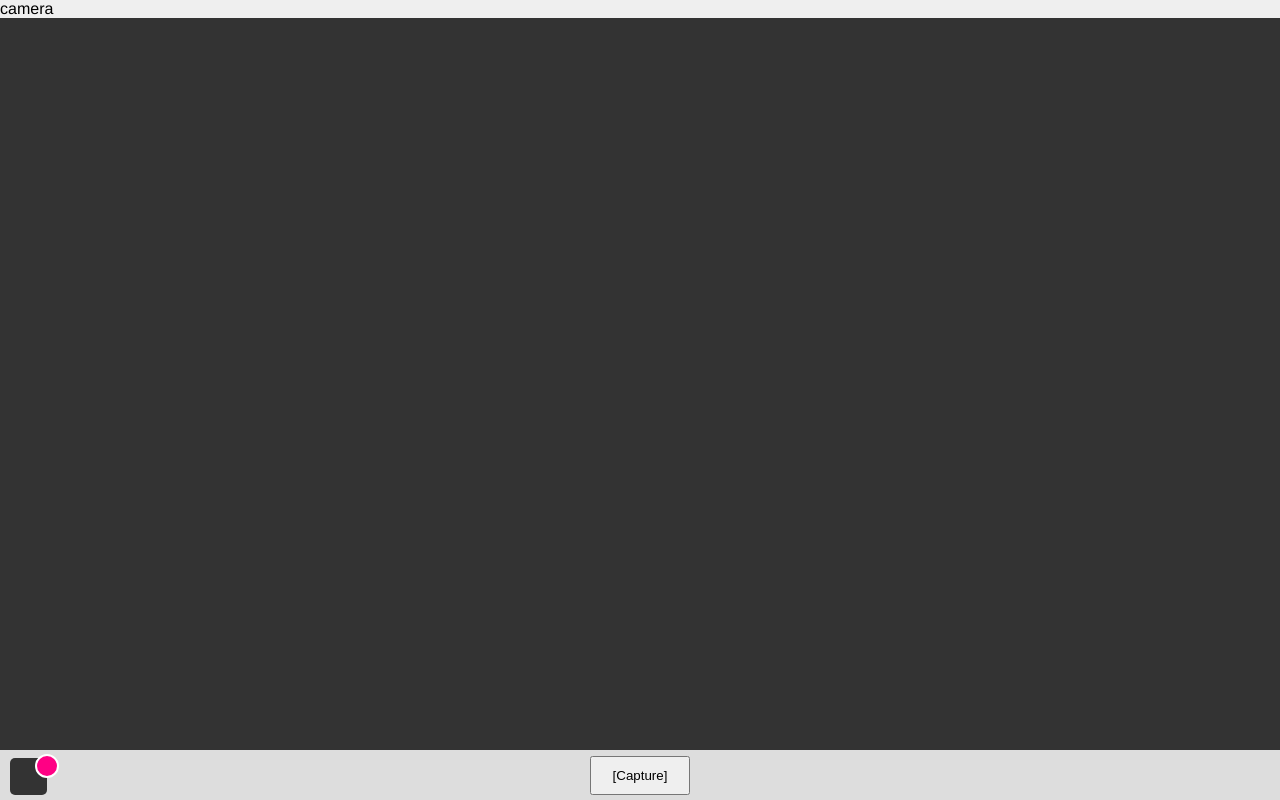
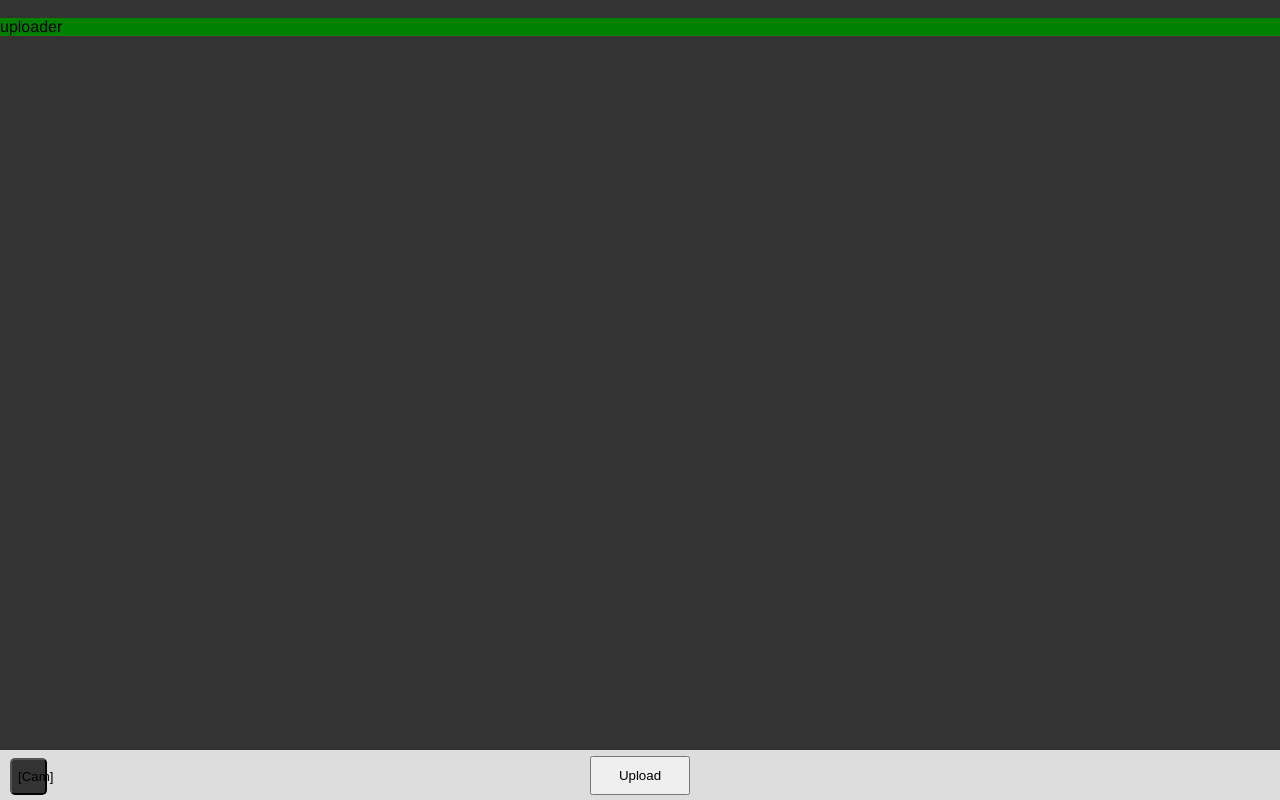
Before and after one commit to DottyGale/Simple-Camera, a plain HTML site: page www/index.html in a window 1280 px wide. Both pictures are taken after a click on the element 28 px from the left and 776 px from the top of the page. Drawn offline with Linux system fonts and the light colour scheme.

Commit message:
Add support for swapping footers on page changes

```diff
--- a/www/behavior.js
+++ b/www/behavior.js
@@ -26,12 +26,21 @@
 
 		}
 
+		function toggleFooter(element, visible) {
+			var footer = document.getElementById(element.getAttribute("data-key") + "-footer");
+			if (footer) {
+			    footer.style.display = (visible ? "block" : "none");
+			}
+		}
+
 		function hide(element) {
 			element.style.opacity = 0;
+			toggleFooter(element, false);
 		}
 
 		function show(element) {
 			element.style.opacity = 1;
+			toggleFooter(element, true);
 		}
 
 		out = {
--- a/www/index.html
+++ b/www/index.html
@@ -44,6 +44,8 @@
 		SCA.init();
 
 		SCA.showScreen('camera');
+
+		document.getElementById("preview").addEventListener("click", showUpload, false);
 	}
 
 	/* When this function is called, Cordova has been initialized and is ready to roll */
@@ -73,14 +75,13 @@
 			});
 		}
 
+		document.getElementById("capture").addEventListener("click", captureHandler, false);
+	}
+
 	function showUpload() {
 		console.log("Preview box clicked...");
 		CaptureStream.endCapture();
 		SCA.showScreen('uploader');
-    }
-
-    document.getElementById("capture").addEventListener("click", captureHandler, false);
-    document.getElementById("preview").addEventListener("click", showUpload, false);
 	}
 
 	</script>
@@ -95,12 +96,20 @@
 			<section class="photostream" data-key="photostream" style="background-color:red;">photostream</section>
 		</div>
 		<footer>
+			<div id="camera-footer" class="section-footer">
 				<p>
-				<div id="preview" onClick="showUpload();">
+					<div id="preview" class="button-left">
 						<span class="badge"></span>
 					</div>
-				<button id="capture">[Capture]</button>
+					<button id="capture" class="button-main">[Capture]</button>
 				</p>
+			</div>
+			<div id="uploader-footer" class="section-footer">
+				<p>
+					<button id="camera" class="button-left">[Cam]</button>
+					<button id="upload" class="button-main">Upload</button>
+				</p>
+			</div>
 		</footer>
 	</div>
   </body>
--- a/www/style-retina.css
+++ b/www/style-retina.css
@@ -1,4 +1,3 @@
 footer {
-	background: url(images/toolbar-background@2x.png) repeat-x left top;*/
-/*	background-size: auto 50px;*/
+	background: url(images/toolbar-background@2x.png) repeat-x left top;
 }
--- a/www/style.css
+++ b/www/style.css
@@ -40,13 +40,25 @@ footer {
 	text-align:center;
 }
 
-#capture {
+footer div.section-footer {
+
+}
+
+#camera-footer {
+	display: none;
+}
+
+#uploader-footer {
+	display: none;
+}
+
+footer div.section-footer .button-main {
 	width: 100px;
 	height: 39px;
 	margin-top: 6px;
 }
 
-#preview {
+footer div.section-footer .button-left {
 	background: #333;
 	position: absolute;
 	left: 10px;
```
Also changed, not shown: 1 other file. Lines whose indentation alone changed are shown as unchanged.
